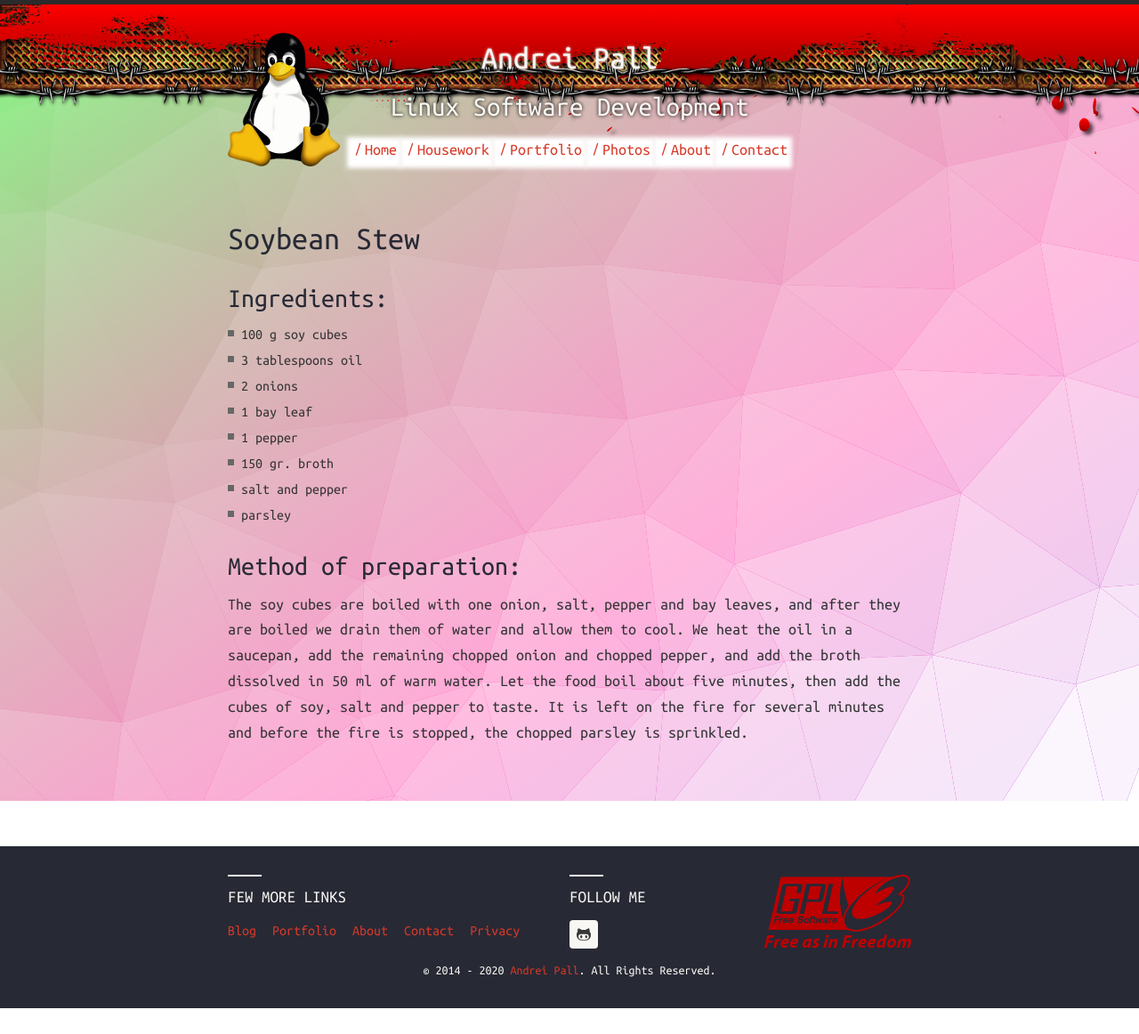
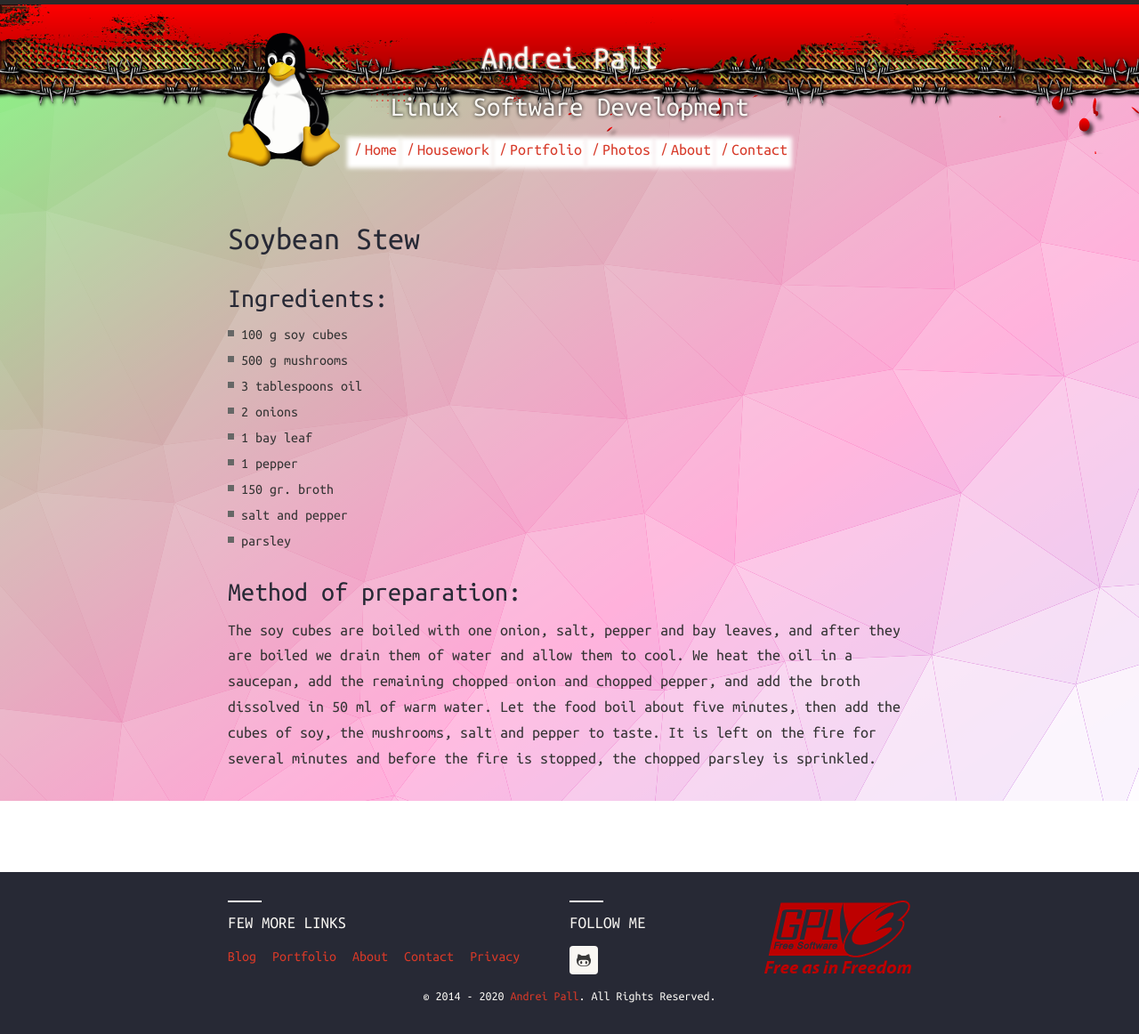
Before and after one commit to andreipall/andreipall.github.io, a Jekyll site: the page built from _recipes/soybean-stew.html, in a window 1280 px wide. Shown: the whole page at 89% size. Built offline with Jekyll 4.4.1, drawn with Linux system fonts in a browser that asks for light colours; comment, search, counter and statistics services are not loaded; before the commit the page ends 1133 px from its top, so only the background shows below that.

Commit message:
Update soybean-stew.html

```diff
--- a/_recipes/soybean-stew.html
+++ b/_recipes/soybean-stew.html
@@ -8,6 +8,7 @@ keywords: [cook, recipe, food]
 <h3>Ingredients:</h3>
 <ul>
 <li>100 g soy cubes</li>
+<li>500 g mushrooms</li>
 <li>3 tablespoons oil</li>
 <li>2 onions</li>
 <li>1 bay leaf</li>
@@ -17,4 +18,4 @@ keywords: [cook, recipe, food]
 <li>parsley</li>
 </ul>
 <h3>Method of preparation:</h3>
-<p>The soy cubes are boiled with one onion, salt, pepper and bay leaves, and after they are boiled we drain them of water and allow them to cool. We heat the oil in a saucepan, add the remaining chopped onion and chopped pepper, and add the broth dissolved in 50 ml of warm water. Let the food boil about five minutes, then add the cubes of soy, salt and pepper to taste. It is left on the fire for several minutes and before the fire is stopped, the chopped parsley is sprinkled.</p>
+<p>The soy cubes are boiled with one onion, salt, pepper and bay leaves, and after they are boiled we drain them of water and allow them to cool. We heat the oil in a saucepan, add the remaining chopped onion and chopped pepper, and add the broth dissolved in 50 ml of warm water. Let the food boil about five minutes, then add the cubes of soy, the mushrooms, salt and pepper to taste. It is left on the fire for several minutes and before the fire is stopped, the chopped parsley is sprinkled.</p>
```
